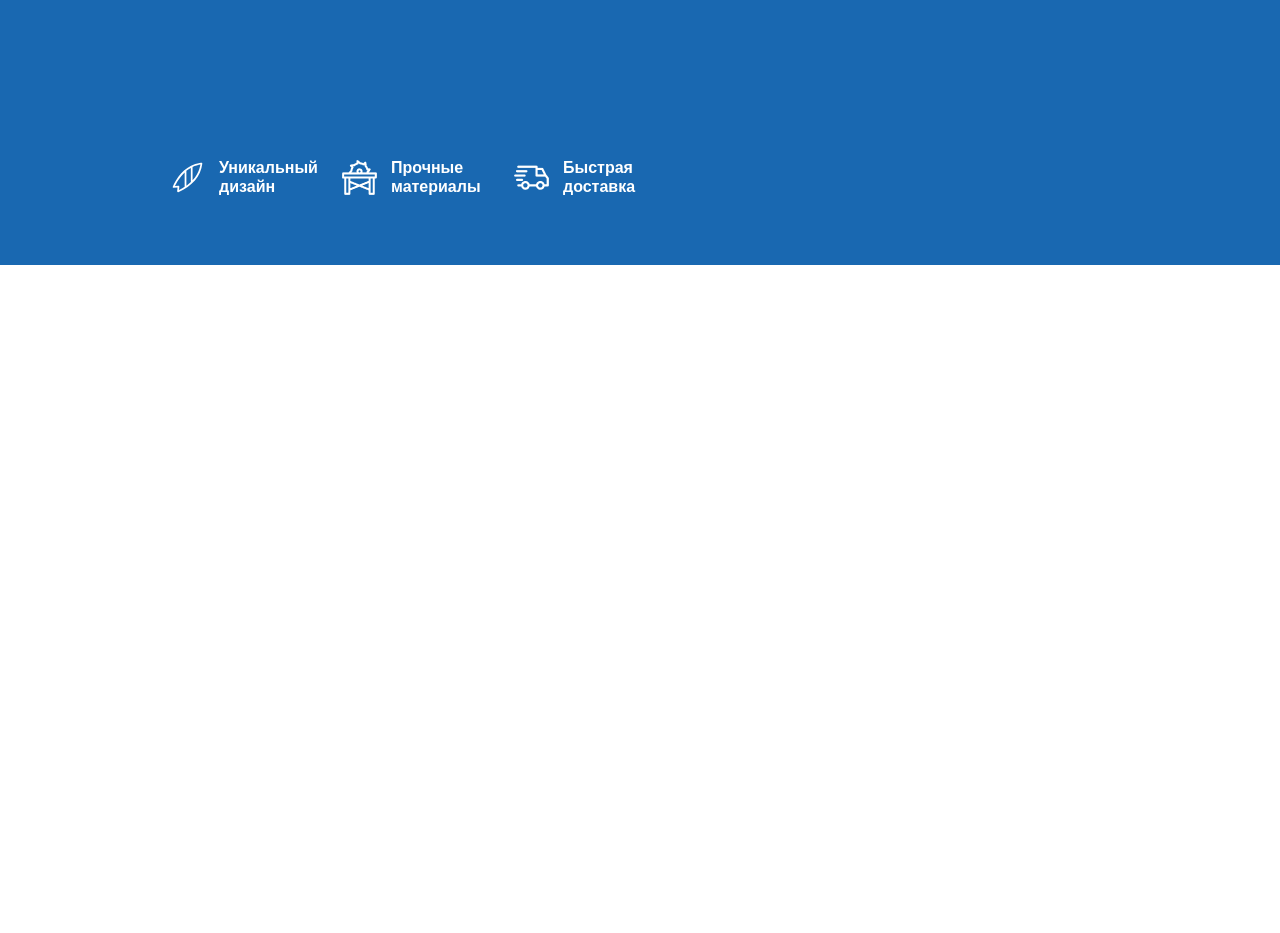
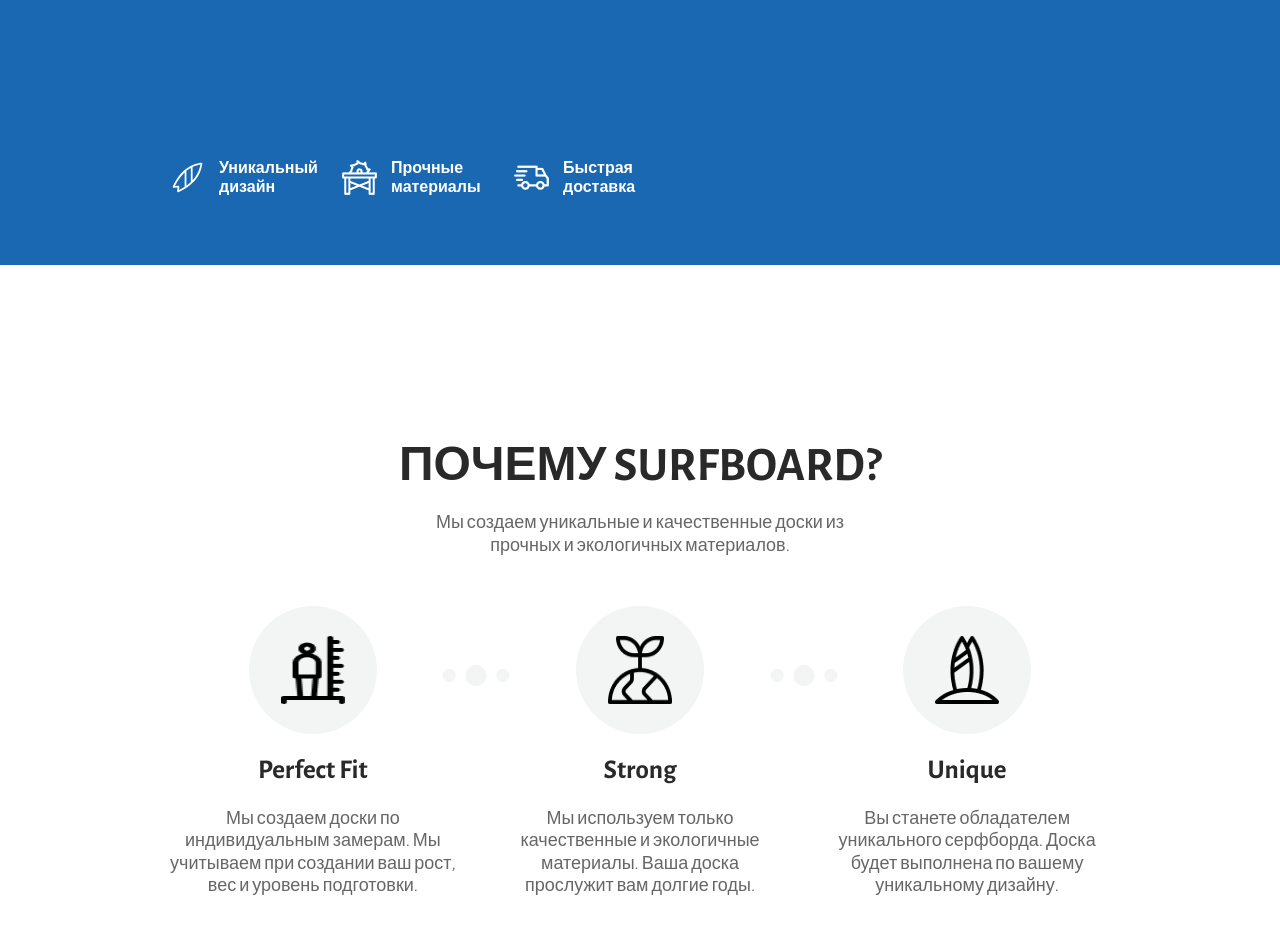
Before and after one commit to Strolse/surfboard-company, a plain HTML site: page index.html in a window 1280 px wide. Shown: the part 535-1468 px from the top of the page. Before the commit the page ends 800 px from the top, so only its background shows below. Drawn offline with nearby package versions, Linux system fonts and the light colour scheme.

Commit message:
добавила секцию проекта о преимуществах продукта

```diff
--- /dev/null
+++ b/css/blocks/_advantage.scss
@@ -0,0 +1,37 @@
+.advantage {
+  text-align: center;
+}
+
+.advantage__img {
+  display: inline-flex;
+  margin-bottom: 17px;
+}
+
+.advantage__img-wrapper {
+  width: 128px;
+  height: 128px;
+  position: relative;
+  background: #F2F5F4;
+  border-radius: 50%;
+  overflow: hidden;
+}
+
+.advantage__icon {
+  width: 64px;
+  height: 68px;
+  position: absolute;
+  top: 50%;
+  left: 50%;
+  transform: translate(-50%, -50%);
+}
+
+.advantage__title {
+  font-size: 27px;
+  color: $black;
+  font-weight: bold;
+  margin-bottom: 18px;
+}
+
+.advantage__desc {
+  line-height: 1.25;
+}
--- /dev/null
+++ b/css/blocks/_advantages.scss
@@ -0,0 +1,29 @@
+
+.advantages {
+  display: flex;
+}
+
+.advantages__item {
+  position: relative;
+  flex: 1;
+  padding: 0 2.2%;
+
+  &:first-child {
+    padding-left: 0;
+  }
+
+  &:last-child {
+    padding-right: 0;
+    &:before {
+      display: none;
+    }
+  }
+
+  &:before {
+    content: url("../img/decor/circles.png");
+    position: absolute;
+    right: 0;
+    top: 59px;
+    transform: translate(50%);
+  }
+}
--- /dev/null
+++ b/css/blocks/_headline.scss
@@ -0,0 +1,14 @@
+.headline {
+  text-align: center;
+  margin-bottom: 49px;
+
+  &__title {
+    margin-bottom: 12px;
+  }
+
+  &__subtitle {
+    text-align: center;
+    padding: 0 27%;
+    line-height: 1.25;
+  }
+}
--- a/css/blocks/_hero.scss
+++ b/css/blocks/_hero.scss
@@ -3,6 +3,7 @@
   background-color: #1968B1;
   height: 100vh;
   min-height: 652px;
+  color: #fff;
 }
 
 .hero__container {
--- /dev/null
+++ b/css/blocks/_section.scss
@@ -0,0 +1,17 @@
+.section {
+  height: 100vh;
+  min-height: 652px;
+  display: flex;
+  flex-direction: column;
+  justify-content: center;
+  color: #666666;
+
+  &__title {
+    font-size: 48px;
+    font-weight: bold;
+    color: $black;
+    text-transform: uppercase;
+    text-align: center;
+    margin-bottom: 50px;
+  }
+}
--- a/css/layout.scss
+++ b/css/layout.scss
@@ -9,7 +9,7 @@ body {
   -webkit-font-smoothing: antialiased;
   -moz-osx-font-smoothing: grayscale;
   position: relative;
-  color: #fff;
+  color: #666;
 }
 
 .wrapper{
--- a/css/main.scss
+++ b/css/main.scss
@@ -4,6 +4,7 @@ $baseFontSize: 18px;
 //colors
 $yellow: #FEDB3F;
 $yellowDark: #FFD517;
+$black:#292929;
 
 //normalize
 @import "normalize";
@@ -22,3 +23,7 @@ $yellowDark: #FFD517;
 @import "blocks/button";
 @import "blocks/features";
 @import "blocks/feature";
+@import "blocks/section";
+@import "blocks/headline";
+@import "blocks/advantages";
+@import "blocks/advantage";
--- a/index.html
+++ b/index.html
@@ -5,7 +5,6 @@
   <meta http-equiv="X-UA-Compatible" content="IE=edge">
   <meta name="viewport" content="width=device-width, initial-scale=1.0">
   <title>Surfboard</title>
-  <!-- <link rel="stylesheet" href="./css/normalize.css"> -->
   <link rel="stylesheet" href="./css/main.css">
 </head>
 <body>
@@ -79,6 +78,55 @@
             </div>
           </div>
         </section>
+        <section class="section">
+          <div class="container">
+            <div class="headline">
+              <h2 class="section__title headline__title">Почему surfboard?</h2>
+              <div class="headline__subtitle">Мы создаем уникальные и качественные доски из прочных и экологичных материалов.</div>
+            </div>
+            <ul class="advantages">
+              <li class="advantages__item advantage">
+                <div class="advantage__img">
+                  <div class="advantage__img-wrapper">
+                    <img src="./img/icons/measure.png" alt="Ростомер" class="advantage__icon">
+                  </div>
+                </div>
+                <div class="advantage__content">
+                  <h4 class="advantage__title">Perfect Fit</h4>
+                  <div class="advantage__desc">
+                    <p>Мы создаем доски по индивидуальным замерам. Мы учитываем при создании ваш рост, вес и уровень подготовки.</p>
+                  </div>
+                </div>
+              </li>
+              <li class="advantages__item advantage">
+                <div class="advantage__img">
+                  <div class="advantage__img-wrapper">
+                    <img src="./img/icons/ecology.png" alt="Экология" class="advantage__icon">
+                  </div>
+                </div>
+                <div class="advantage__content">
+                  <h4 class="advantage__title">Strong</h4>
+                  <div class="advantage__desc">
+                    <p>Мы используем только качественные и экологичные материалы. Ваша доска прослужит вам долгие годы.</p>
+                  </div>
+                </div>
+              </li>
+              <li class="advantages__item advantage">
+                <div class="advantage__img">
+                  <div class="advantage__img-wrapper">
+                    <img src="./img/icons/surfboards.png" alt="Серфборды" class="advantage__icon">
+                  </div>
+                </div>
+                <div class="advantage__content">
+                  <h4 class="advantage__title">Unique</h4>
+                  <div class="advantage__desc">
+                    <p>Вы станете обладателем уникального серфборда. Доска будет выполнена по вашему уникальному дизайну.</>
+                  </div>
+                </div>
+              </li>
+            </ul>
+          </div>
+        </section>
       </div>
       <footer class="footer"></footer>
     </div>
```
Also changed, not shown: css/main.css, img/decor/circles.png (added), img/icons/ecology.png (added), img/icons/ecology.svg (added), img/icons/measure.png (added), img/icons/surfboards.png (added).
